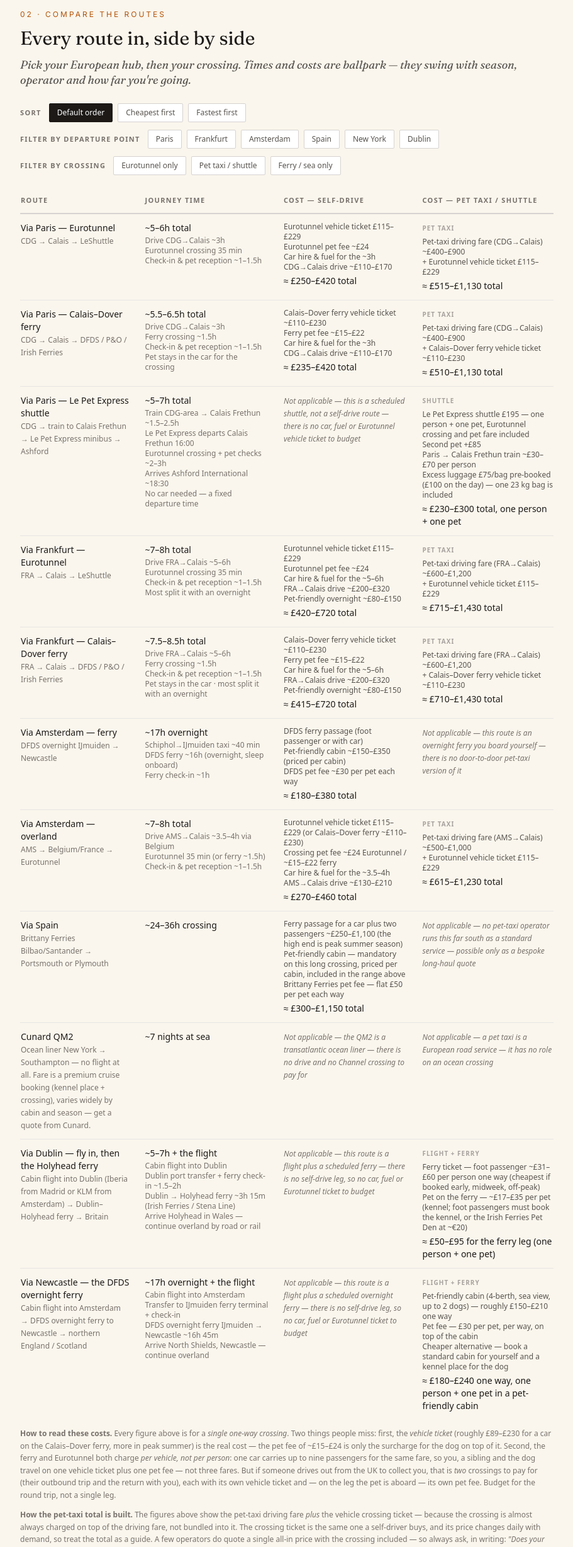
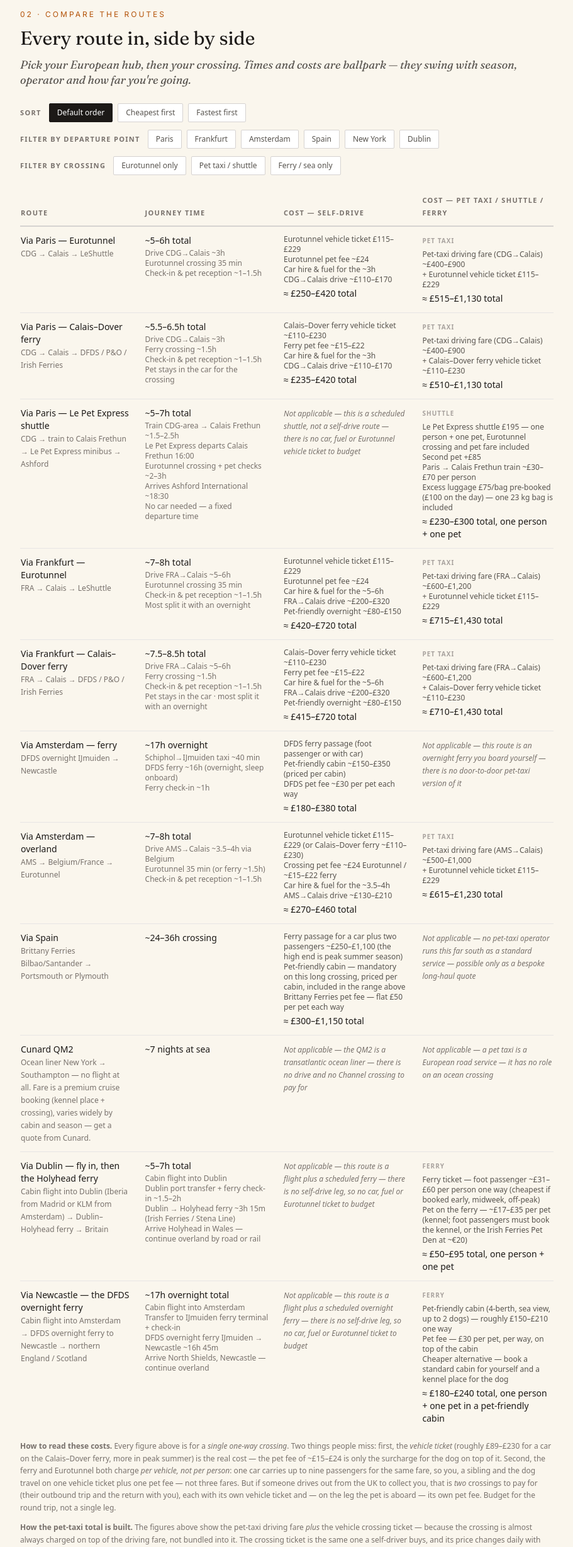
Before and after one commit to rupindermahay/petsincabin, a Next.js app: page /getting-your-pet-into-the-uk in a window 1280 px wide. Shown: the part 875-3331 px from the top of the page at 63% size, without its empty margins (184-1095 px from the left). Built offline with nearby package versions, Linux system fonts and the light colour scheme.

Commit message:
Add files via upload

```diff
--- a/components/RouteComparison.jsx
+++ b/components/RouteComparison.jsx
@@ -263,7 +263,7 @@
     origin: "Dublin",
     name: "Via Dublin — fly in, then the Holyhead ferry",
     sub: "Cabin flight into Dublin (Iberia from Madrid or KLM from Amsterdam) → Dublin–Holyhead ferry → Britain",
-    timeHeadline: "~5–7h + the flight",
+    timeHeadline: "~5–7h total",
     timeLegs: [
       "Cabin flight into Dublin",
       "Dublin port transfer + ferry check-in ~1.5–2h",
@@ -278,10 +278,10 @@
       "Ferry ticket — foot passenger ~£31–£60 per person one way (cheapest if booked early, midweek, off-peak)",
       "Pet on the ferry — ~£17–£35 per pet (kennel; foot passengers must book the kennel, or the Irish Ferries Pet Den at ~€20)",
     ],
-    taxiTotal: "≈ £50–£95 for the ferry leg (one person + one pet)",
+    taxiTotal: "≈ £50–£95 total, one person + one pet",
     costType: "ferry",
     taxiCaption:
-      "the ferry figure is one person and one pet, one way. Pets under about 10 kg can travel in a carrier with you; larger dogs go in the ship's kennel.",
+      "the figure is one person and one pet, one way. Pets under about 10 kg can travel in a carrier with you; larger dogs go in the ship's kennel.",
     sortCost: 75,
     sortTime: 6,
     isEurotunnel: false,
@@ -293,7 +293,7 @@
     origin: "Amsterdam",
     name: "Via Newcastle — the DFDS overnight ferry",
     sub: "Cabin flight into Amsterdam → DFDS overnight ferry to Newcastle → northern England / Scotland",
-    timeHeadline: "~17h overnight + the flight",
+    timeHeadline: "~17h overnight total",
     timeLegs: [
       "Cabin flight into Amsterdam",
       "Transfer to IJmuiden ferry terminal + check-in",
@@ -309,7 +309,7 @@
       "Pet fee — £30 per pet, per way, on top of the cabin",
       "Cheaper alternative — book a standard cabin for yourself and a kennel place for the dog",
     ],
-    taxiTotal: "≈ £180–£240 one way, one person + one pet in a pet-friendly cabin",
+    taxiTotal: "≈ £180–£240 total, one person + one pet in a pet-friendly cabin",
     costType: "ferry",
     taxiCaption:
       "foot passengers travelling with a pet cannot book online — you must phone the DFDS contact centre. Dogs cannot be left in a vehicle: a foot passenger books a pet-friendly cabin or a kennel place. Bring your own bedding.",
@@ -351,7 +351,7 @@
 // the wrong word (e.g. "pet taxi" on a flight+ferry route) is misleading.
 function costLabel(costType) {
   if (costType === "shuttle") return "shuttle";
-  if (costType === "ferry") return "flight + ferry";
+  if (costType === "ferry") return "ferry";
   return "pet taxi";
 }
 
@@ -562,7 +562,7 @@
                     Cost — self-drive
                   </th>
                   <th className="text-left font-sans text-[11px] uppercase tracking-[0.12em] text-stone-500 font-semibold py-2.5 pl-3">
-                    Cost — pet taxi / shuttle
+                    Cost — pet taxi / shuttle / ferry
                   </th>
                 </tr>
               </thead>
```
